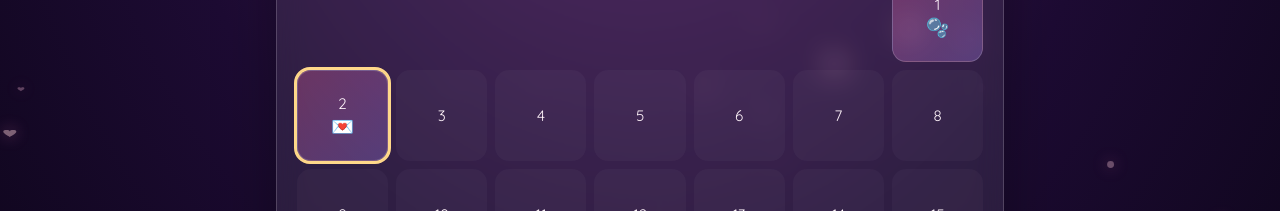
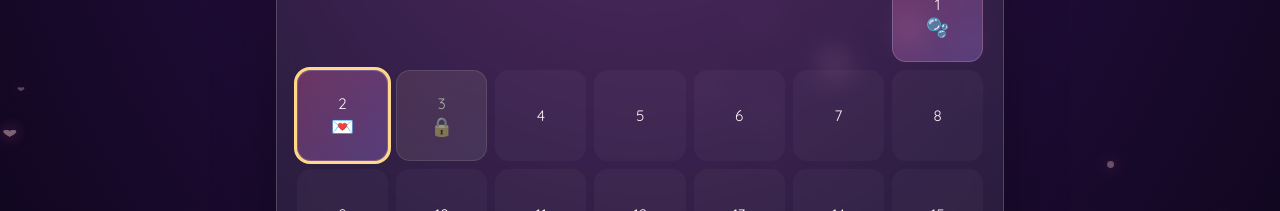
Before and after one commit to juanLozano-2004/para-isabella, a React (Vite) app: page / in a window 1280 px wide. Shown: the part 324-535 px from the top of the page. Built offline with nearby package versions, Linux system fonts and the light colour scheme.

Commit message:
3 de noviembre

```diff
--- a/src/data/sorpresas.js
+++ b/src/data/sorpresas.js
@@ -61,5 +61,12 @@ export const sorpresas = [
     titulo: 'Una carta para cerrar la semana e iniciarla con un gran festivo',
     mensaje: 'Mi amor, quiero que sepas que cada día a tu lado es un regalo, gracias por ser mi compañera, mi amiga y mi amor eterno y la bendición más grande que me ha dado la vida, te amo con todo mi corazón y siempre lo haré.',
     extra: { firma: 'Con todo mi amor, tu novio 💌. SIEMPRE tuyo.' }
+  },
+  {
+    fecha: '2026-11-03',
+    tipo: 'rasca',
+    titulo: 'Descubre un pedazo de nuestra historia mi amor',
+    mensaje: 'Desde el primer día que nos conocimos, supe que había algo especial entre nosotros. Cada momento contigo es un tesoro que guardo en mi corazón. Gracias por ser mi compañera de vida y por hacerme sentir amado cada día.',
+    extra: { premio: '🎟️ Una vida juntos ❤️' }
   }
 ]
```
